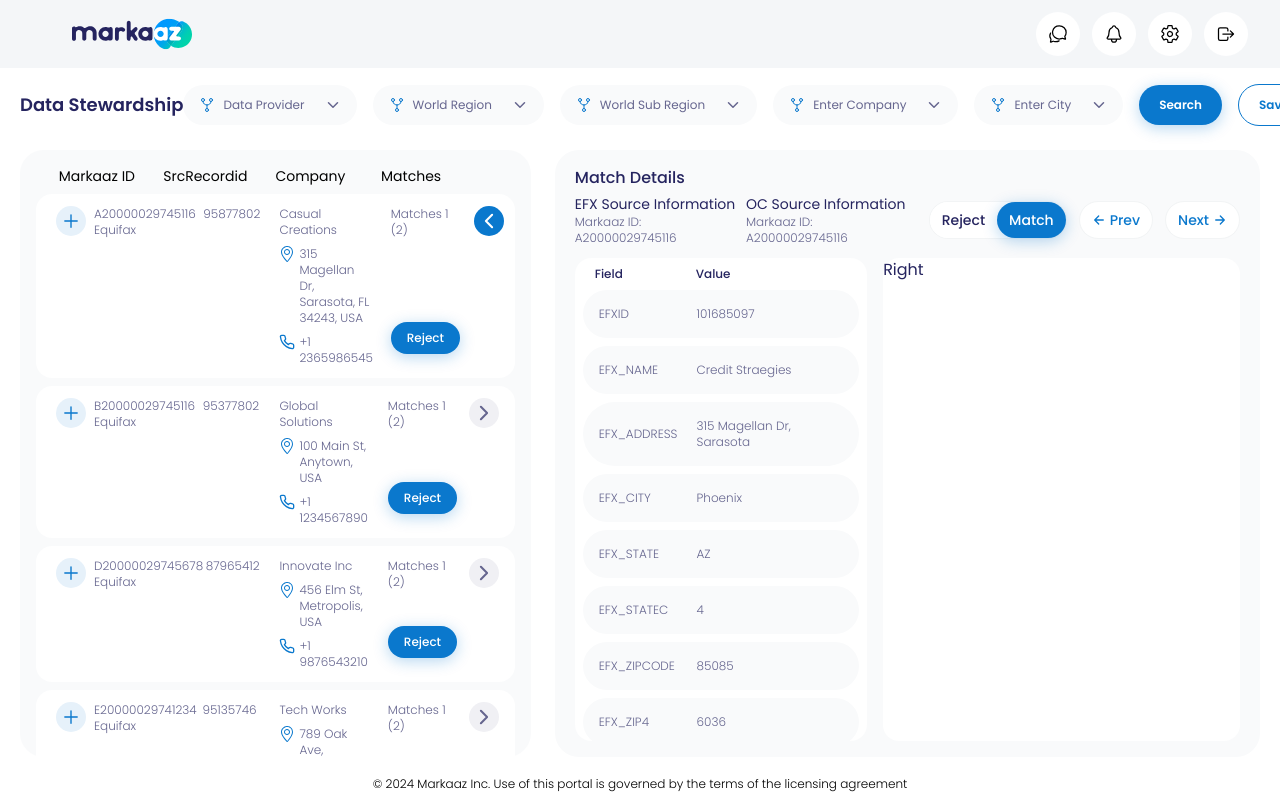
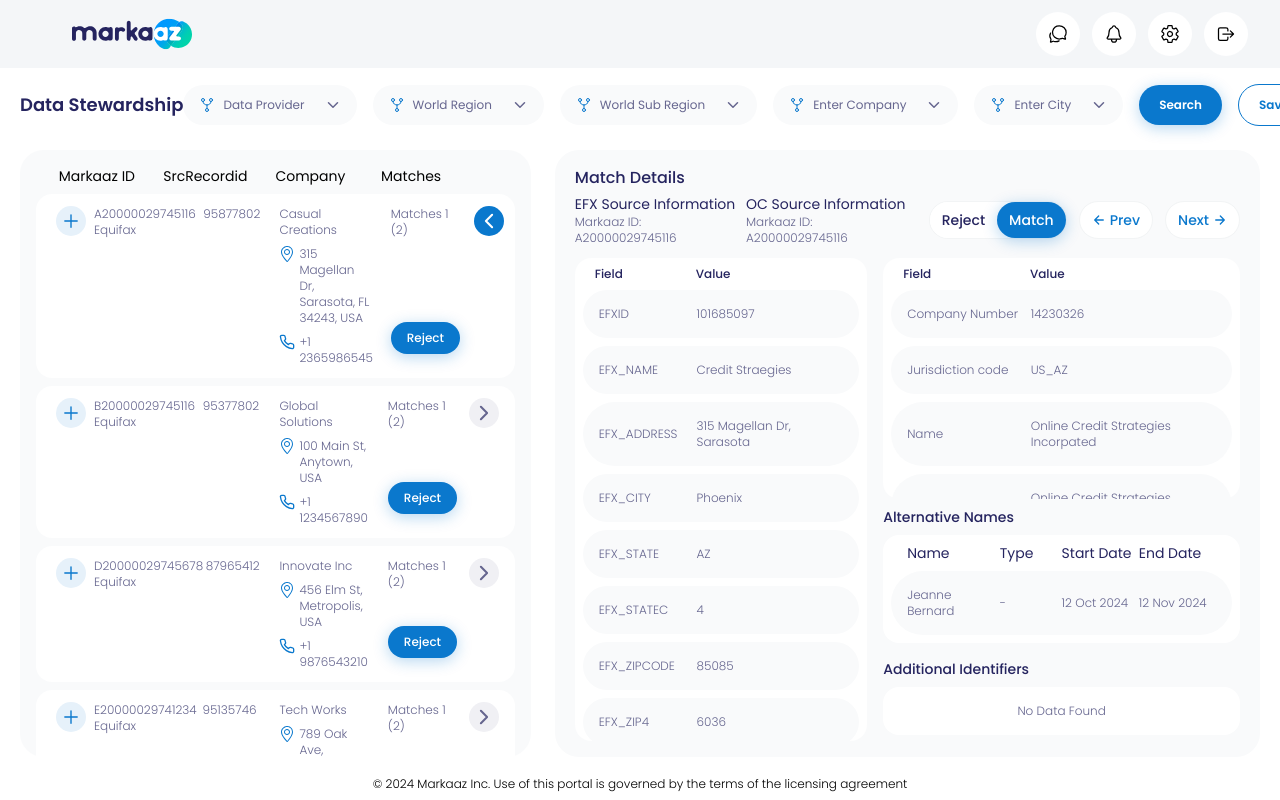
Before and after one commit to sajal101agrawal/markaaz, a React (Vite) app: page /data-stewardship in a window 1280 px wide. Both pictures are taken after a click on the icon 489 px from the left and 221 px from the top of the page. Built offline with nearby package versions, Linux system fonts and the light colour scheme.

Commit message:
Completed Right side Component

```diff
--- a/src/components/DataStewardship/DataStewardshipData.jsx
+++ b/src/components/DataStewardship/DataStewardshipData.jsx
@@ -1,7 +1,8 @@
-import { useState } from 'react'
-import DataStewardshipDataLeft from './DataStewardshipDataLeft'
-import DataStewardshipDataRight from './DataStewardshipDataRight'
+import { useState } from "react";
+import DataStewardshipDataLeft from "./DataStewardshipDataLeft";
+import DataStewardshipDataRight from "./DataStewardshipDataRight";
 
+// Sample data for data stewardship, each object represents a company record
 const stewardshipData = [
   {
     srcRecordId: 95877802,
@@ -53,23 +54,27 @@ const stewardshipData = [
   },
 ];
 
+const DataStewardshipData = () => {
+  // State variable to hold the currently selected data
+  const [selectedData, setSelectedData] = useState(null);
 
-const DataStewardshipData = () => {
-  const [selectedData, setSelectedData] = useState(null)
-
+  // Function to handle selection of data item
   const handleSelectData = (id) => {
-    console.log("Selected data ID:", id);
-    const selectedItem = stewardshipData.find(item => item.id === id);
-    setSelectedData(selectedItem)
-
-  }
+    // console.log("Selected data ID:", id);
+    const selectedItem = stewardshipData.find((item) => item.id === id);
+    // Updating the state with the selected item
+    setSelectedData(selectedItem);
+  };
 
   return (
     <div className="w-full h-full flex justify-between px-5 py-4 gap-6">
-      <DataStewardshipDataLeft stewardshipData={stewardshipData} onSelectData={handleSelectData} />
+      <DataStewardshipDataLeft
+        stewardshipData={stewardshipData}
+        onSelectData={handleSelectData}
+      />
       <DataStewardshipDataRight selectedData={selectedData} />
     </div>
-  )
-}
+  );
+};
 
-export default DataStewardshipData
+export default DataStewardshipData;
--- a/src/components/DataStewardship/DataStewardshipDataLeft.jsx
+++ b/src/components/DataStewardship/DataStewardshipDataLeft.jsx
@@ -14,7 +14,7 @@ const DataStewardshipDataLeft = ({ stewardshipData, onSelectData }) => {
   const [expandedItems, setExpandedItems] = useState({});
   const [selectedId, setSelectedId] = useState(null);
 
-  // Toggle expand/collapse
+  // Function to toggle the expanded state of an item based on its ID
   const toggleExpand = (id) => {
     setExpandedItems((prev) => ({
       ...prev,
@@ -22,19 +22,21 @@ const DataStewardshipDataLeft = ({ stewardshipData, onSelectData }) => {
     }));
   };
 
+  // Function to handle the selection of data items
   const handleSelectData = (id) => {
     // If the same item is selected again, unselect it
     if (selectedId === id) {
       setSelectedId(null);
       onSelectData(null); // Pass null to hide the data on the right side
     } else {
-      setSelectedId(id);
-      onSelectData(id);
+      setSelectedId(id); // Update the selected ID
+      onSelectData(id); // Pass the selected ID to the parent component
     }
   };
 
   return (
     <div className="bg-[#F9FAFB] rounded-3xl h-[79%] w-[42%] py-4 pb-3 px-4 overflow-y-auto">
+      {/* Header section with column titles */}
       <div className="flex items-center gap-7 text-sm">
         <div className="w-1/2 flex items-center">
           <p className="w-1/2 text-center pl-4">Markaaz ID</p>
@@ -46,23 +48,26 @@ const DataStewardshipDataLeft = ({ stewardshipData, onSelectData }) => {
         </div>
         <div></div>
       </div>
+
+      {/* Mapping through the stewardship data to display each item */}
       {stewardshipData.map(
         ({ srcRecordId, id, companyName, address, phone, matchPercentage }) => (
           <div key={id} className="bg-white rounded-2xl p-3 my-2">
             <div className="text-[#66668F] flex text-xs justify-between px-1">
               <div className="w-1/2 pr-3 pl-1 gap-2 flex justify-between">
                 {expandedItems[id] ? (
+                  // If the item is expanded, show a remove icon
                   <IoRemoveOutline
                     onClick={() => toggleExpand(id)}
                     className="bg-[#e6f1fa] text-[#0A78CD] rounded-full shrink-0 p-1 text-3xl cursor-pointer"
                   />
                 ) : (
+                  // Otherwise, show an add icon
                   <IoAddOutline
                     onClick={() => toggleExpand(id)}
                     className="bg-[#e6f1fa] text-[#0A78CD] rounded-full shrink-0 p-1 text-3xl cursor-pointer"
                   />
                 )}
-                {/* <IoAddOutline className="bg-[#e6f1fa] text-[#0A78CD] rounded-full shrink-0 p-1 text-3xl cursor-pointer" /> */}
                 <div className="flex w-full font-light gap-5 justify-between">
                   <div className="w-1/2">
                     <p>{id}</p>
@@ -92,18 +97,22 @@ const DataStewardshipDataLeft = ({ stewardshipData, onSelectData }) => {
                   </div>
                 </div>
               </div>
+
+              {/* Navigation icons for selecting or unselecting data */}
               {selectedId === id ? (
                 <IoChevronBackOutline
-                  onClick={() => handleSelectData(id)}
+                  onClick={() => handleSelectData(id)} // Go back if selected
                   className="bg-[#0A78CD] text-white p-1 rounded-full shrink-0 text-3xl cursor-pointer"
                 />
               ) : (
                 <IoChevronForwardOutline
-                  onClick={() => handleSelectData(id)}
+                  onClick={() => handleSelectData(id)} // Select if not selected
                   className="bg-[#f0f0f4] text-[#66668F] p-1 rounded-full shrink-0 text-3xl cursor-pointer"
                 />
               )}
             </div>
+
+            {/* Expanded details section, displayed if the item is expanded */}
             {expandedItems[id] && (
               <div className="bg-[#ECF5FB] rounded-xl mt-2 overflow-hidden">
                 <div className="bg-[#C8D3DB] p-3">
--- a/src/components/DataStewardship/DataStewardshipDataRight.jsx
+++ b/src/components/DataStewardship/DataStewardshipDataRight.jsx
@@ -6,6 +6,7 @@ import {
 } from "react-icons/io5";
 import ExpandedItemsButton from "../Buttons/ExpandedItemsButton";
 
+// Sample data representing field values associated with the selected data
 const fieldValuesData = [
   { field: "EFXID", value: 101685097 },
   { field: "EFX_NAME", value: "Credit Straegies" },
@@ -20,7 +21,17 @@ const fieldValuesData = [
   { field: "EFX_GEOPREC", value: 255 },
 ];
 
+// Sample data for company details
+const companyDetails = [
+  { field: "Company Number", value: "14230326" },
+  { field: "Jurisdiction code", value: "US_AZ" },
+  { field: "Name", value: "Online Credit Strategies Incorpated" },
+  { field: "Normalized name", value: "Online Credit Strategies Incorpated" },
+  { field: "Company type", value: "Domestic Close Corparation" },
+];
+
 const DataStewardshipDataRight = ({ selectedData }) => {
+  // If no data is selected, render a placeholder message
   if (!selectedData) {
     return (
       <div className="bg-[#F9FAFB] rounded-3xl h-[79%] w-[58%] flex flex-col items-center justify-center gap-6">
@@ -33,6 +44,8 @@ const DataStewardshipDataRight = ({ selectedData }) => {
       </div>
     );
   }
+
+  // Render match details when there is selected data
   return (
     <div className="bg-[#F9FAFB] text-[#25245F] flex flex-col rounded-3xl h-[79%] w-[58%] px-5 py-4">
       <h1 className="font-medium">Match Details</h1>
@@ -70,13 +83,63 @@ const DataStewardshipDataRight = ({ selectedData }) => {
             <h2 className="w-[60%]">Value</h2>
           </div>
           {fieldValuesData.map((data) => (
-            <div className="bg-[#F9FAFB] rounded-full w-full p-4 text-[#66668F] font-light flex items-center text-xs">
+            <div
+              key={data.field} // Adding a unique key for each item in the list
+              className="bg-[#F9FAFB] rounded-full w-full p-4 text-[#66668F] font-light flex items-center text-xs"
+            >
               <p className="w-[40%]">{data.field}</p>
               <p className="w-[60%]">{data.value}</p>
             </div>
           ))}
         </div>
-        <div className="w-[55%] h-full bg-white rounded-2xl">Right</div>
+        <div className="w-[55%] h-full overflow-y-auto">
+          <div className="bg-white rounded-2xl w-full h-[50%] p-2 flex flex-col gap-2 overflow-y-auto">
+            <div className="w-full flex items-center text-xs font-medium px-3 text-[#25245F]">
+              <h2 className="w-[40%]">Field</h2>
+              <h2 className="w-[60%]">Value</h2>
+            </div>
+
+
+            {companyDetails.map((data) => (
+              <div
+                key={data.field} // Adding a unique key for each item in the list
+                className="bg-[#F9FAFB] rounded-full w-full p-4 text-[#66668F] font-light flex items-center text-xs"
+              >
+                <p className="w-[40%]">{data.field}</p>
+                <p className="w-[60%]">{data.value}</p>
+              </div>
+            ))}
+          </div>
+          <h1 className="text-[#25245F] font-medium my-2 text-sm">
+            Alternative Names
+          </h1>
+          <div className="p-2 bg-white rounded-2xl w-full flex flex-col gap-2">
+            <div className="flex items-center text-sm px-4">
+              <h2 className="w-[30%]">Name</h2>
+              <h2 className="w-[20%]">Type</h2>
+              <h2 className="w-[25%]">Start Date</h2>
+              <h2 className="w-[25%]">End Date</h2>
+            </div>
+            <div className="bg-[#F9FAFB] rounded-full w-full p-4 text-[#66668F] font-light flex items-center text-xs">
+              <p className="w-[30%]">Jeanne Bernard</p>
+              <p className="w-[20%]">-</p>
+              <p className="w-[25%]">12 Oct 2024</p>
+              <p className="w-[25%]">12 Nov 2024</p>
+            </div>
+          </div>
+          <h1 className="text-[#25245F] font-medium mt-4 mb-2 text-sm">
+            Additional Identifiers
+          </h1>
+          <div className="bg-white rounded-2xl p-4 flex items-center justify-center text-xs font-light text-[#66668F]">
+            No Data Found
+          </div>
+          <h1 className="text-[#25245F] font-medium mt-4 mb-2 text-sm">
+            Non Registed Addresses
+          </h1>
+          <div className="bg-white rounded-2xl p-4 flex items-center justify-center text-xs font-light text-[#66668F]">
+            No Data Found
+          </div>
+        </div>
       </div>
     </div>
   );
```
